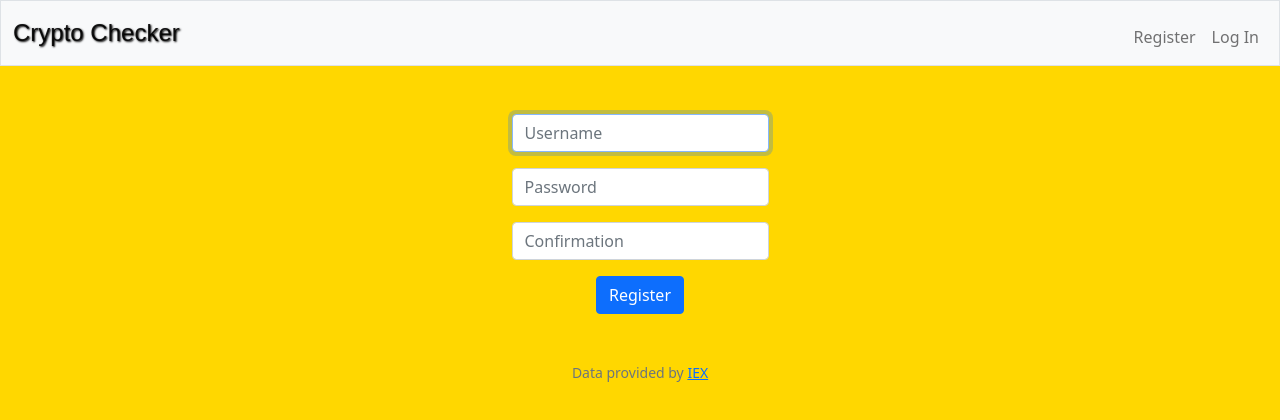
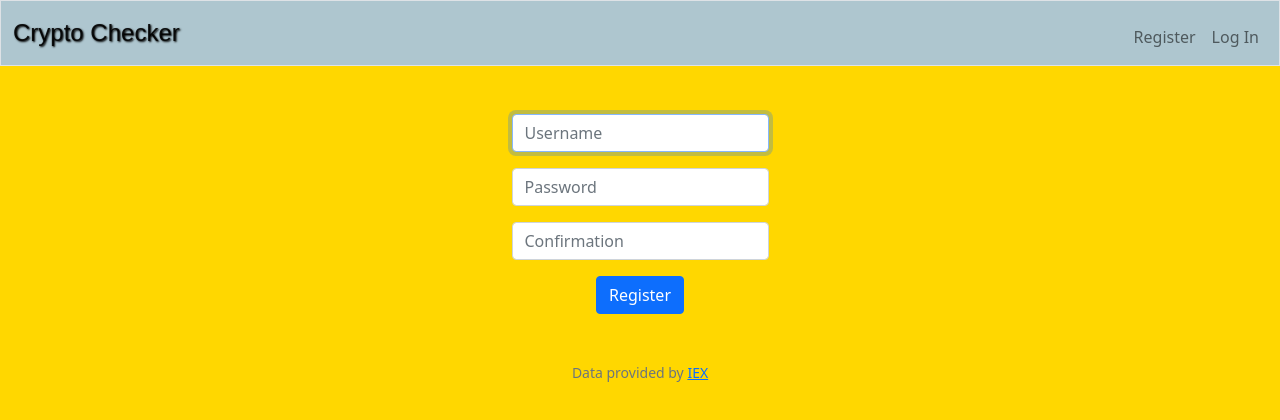
Before and after one commit to sthio90/CS50X, a Flask app: page /register in a window 1280 px wide. Shown: the top 420 px of the page. Run offline with Flask 3, Linux system fonts and the light colour scheme; some libraries are stand-ins or nearby versions.

Commit message:
Mon, Jan 1, 2024, 11:52 AM +10:00

```diff
--- a/project/static/styles.css
+++ b/project/static/styles.css
@@ -6,8 +6,8 @@ nav .navbar-brand-custom
     text-shadow: 1px 1px 2px #000;
 }
 
-nav .navbar {
-    background-color: #aec6cf;
+.navbar {
+    background-color: #aec6cf !important;
 }
 
 body {
```
